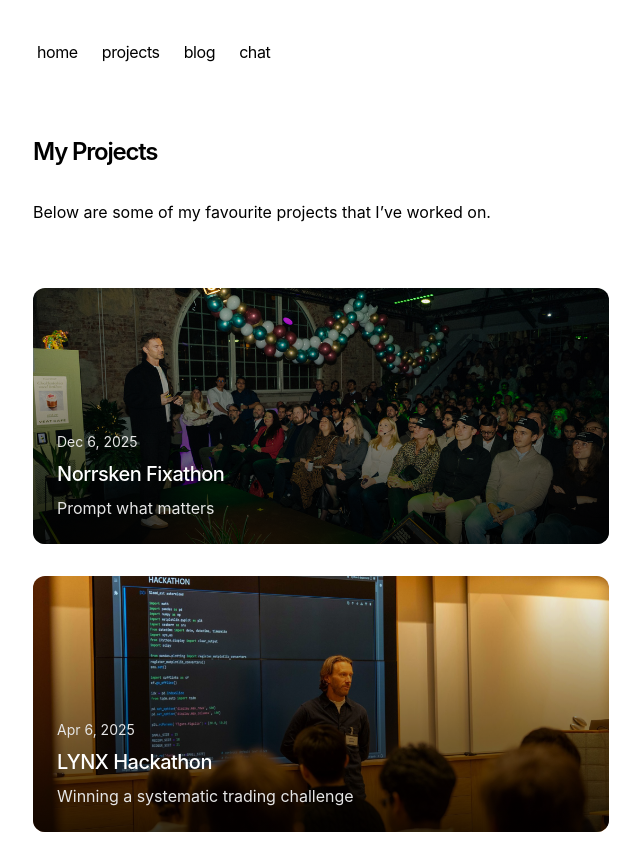
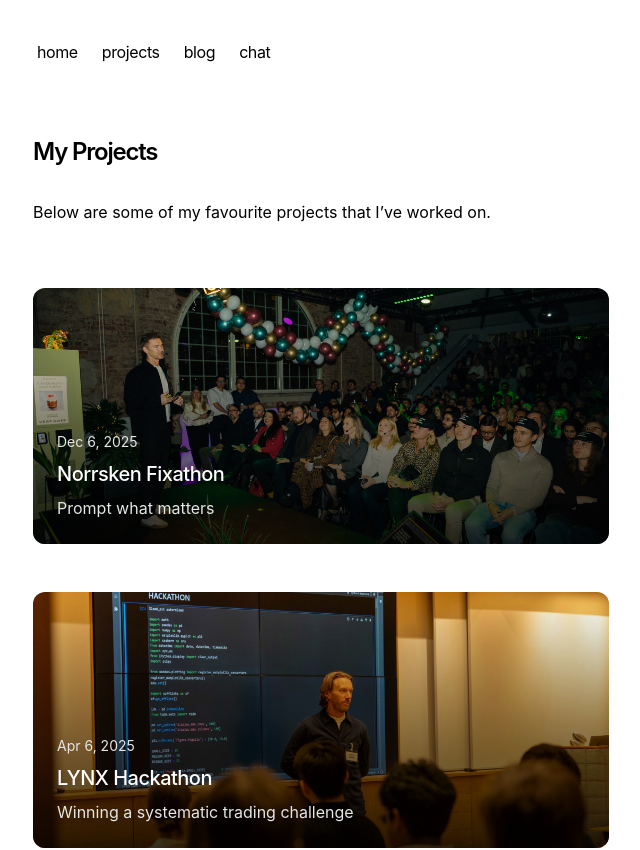
Before and after one commit to jannikhoesch/portfolio, a Next.js app: page /portfolio in a window 1280 px wide. Shown: the top 850 px of the page, without its empty margins (319-959 px from the left). Built offline with nearby package versions, Linux system fonts and the light colour scheme.

Commit message:
Changed list offset

```diff
--- a/app/components/posts.tsx
+++ b/app/components/posts.tsx
@@ -6,7 +6,7 @@
   let allBlogs = getProjects()
 
   return (
-    <div className="grid gap-8">
+    <div className="grid gap-12">
       {allBlogs
         .sort((a, b) => {
           if (
--- a/app/components/projects.tsx
+++ b/app/components/projects.tsx
@@ -6,7 +6,7 @@
   let allProjects = getProjects()
 
   return (
-    <div className="grid gap-8">
+    <div className="grid gap-12">
       {allProjects
         .sort((a, b) => {
           if (
```
